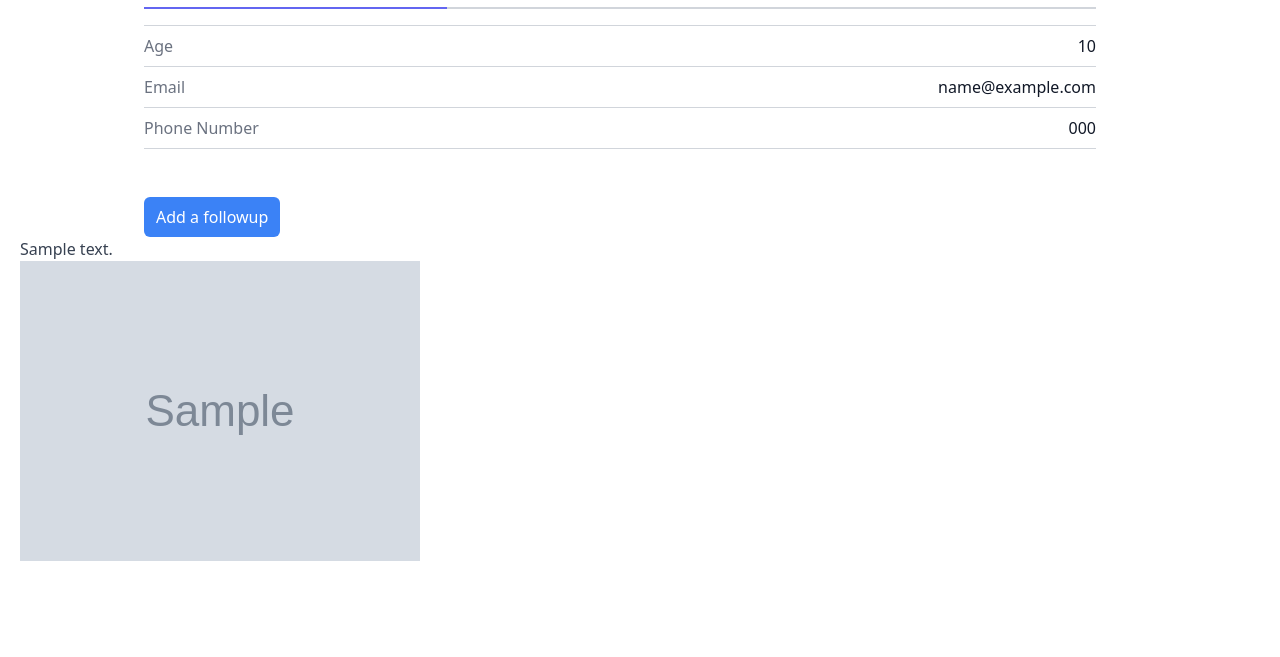
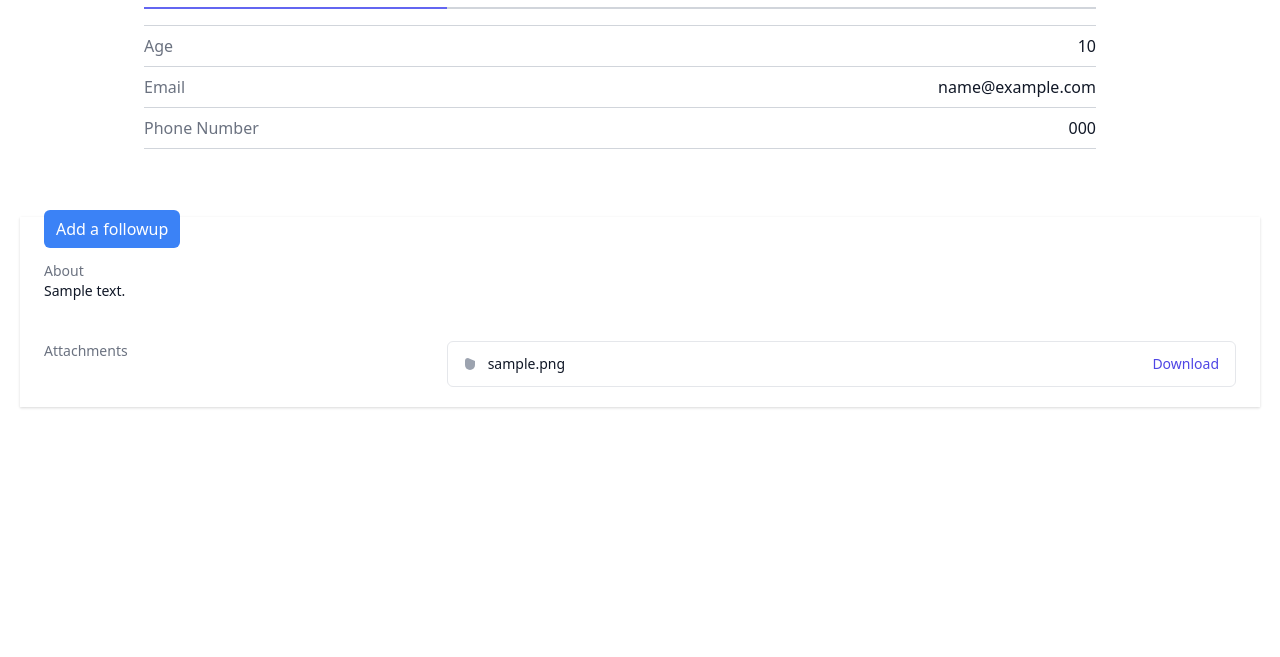
Before and after one commit to nicholas1989/CRM, a Django app: page /leads/1/ in a window 1280 px wide. Shown: the part 341-998 px from the top of the page. After the commit the page ends 844 px from the top, so only its background shows below. Run offline with Django 3.2, Linux system fonts and the light colour scheme; the first user in the database is signed in; tables that the repository leaves empty hold one stand-in row (Sample ...); some libraries are stand-ins or nearby versions.

Commit message:
Followup Create and List View

```diff
--- a/leads/templates/leads/lead_detail.html
+++ b/leads/templates/leads/lead_detail.html
@@ -39,16 +39,48 @@
                         <span class="ml-auto text-gray-900">{{ lead.phone_numbers }}</span>
                     </div>
                 </div>
-                <a href="#" class="text-white bg-blue-500 hover:bg-blue-600 px-3 py-2 rounded-md">Add a followup</a>
             </div>
-            <div>
-                {% for followup in lead.followups.all %}
-                    {{ followup.notes }}
+            {% for followup in lead.followups.all %}
+                <div class="mt-5 shadow px-4 sm:px-6">
+                    <a href="{% url 'leads:lead-followup-create' lead.pk %}" class="text-white bg-blue-500 hover:bg-blue-600 px-3 py-2 rounded-md">Add a followup</a>
+                    <div class="py-4 sm:py-5 sm:grid-cols-3 sm:gap-4">
+                        <dt class="text-sm font-medium text-gray-500">
+                            About
+                        </dt>
+                        <dd class="mt-1 text-sm text-gray-900 sm:mt-0 sm:col-span-2">
+                            {{ followup.notes }}
+                        </dd>
+                    </div>
                     {% if followup.file %}
-                        <img src="{{ followup.file.url }}" />
+                        <div class="py-4 sm:py-5 sm:grid sm:grid-cols-3 sm:gap-4">
+                            <dt class="text-sm font-medium text-gray-500">
+                                Attachments
+                            </dt>
+                            <dd class="mt-1 text-sm text-gray-900 sm:mt-0 sm:col-span-2">
+                                <ul class="border border-gray-200 rounded-md divide-y divide-gray-200">
+                                    <li class="pl-3 pr-4 py-3 flex items-center justify-between text-sm">
+                                        <div class="w-0 flex-1 flex items-center">
+                                            <!-- Heroicon name: paper-clip -->
+                                            <svg class="flex-shrink-0 h-5 w-5 text-gray-400" xmlns="http://www.w3.org/2000/svg" viewBox="0 0 20 20" fill="currentColor" aria-hidden="true">
+                                                <path fill-rule="evenodd" d="M8 4a3 3 0 00-3 3v4a5 5 0 0010 0V7al 1 0 112 0v4a7 7 0 11-14 0V7a5 5 0 0110 0v4a3 3 0 11-6 0V7a1 1 0 012 0v4a1 1 0 102 0V7a3 3 0 00-3-3z" clip-rule="evenodd" />
+                                            </svg>
+                                            <span class="ml-2 flex-1 w-0 truncate">
+                                                {{ followup.file.name }}
+                                            </span>
+
+                                        </div>
+                                        <div class="ml-4 flex-shrink-0">
+                                            <a href="{{ followup.file.url }}" download class="font-medium text-indigo-600 hover:text-indigo-500">
+                                                Download
+                                            </a>
+                                        </div>
+                                    </li>
+                                </ul>
+                            </dd>
+                        </div>
                     {% endif %}
-                {% endfor %}
-            </div>
+                </div>
+            {% endfor %}
         </div>
     </section>
     {% endblock content %}
--- a/leads/urls.py
+++ b/leads/urls.py
@@ -6,11 +6,13 @@ from .views import (
     LeadUpdateView,
     LeadDeleteView,
     AssignAgentView,
+    CategoryCreateView,
     CategoryListView,
     CategoryDetailView,
     CategoryUpdateView,
-     CategoryDeleteView,
+    CategoryDeleteView,
     LeadCategoryUpdateView,
+    FollowUpCreateView,
     LeadJsonView
 )
 
@@ -25,9 +27,11 @@ urlpatterns =[
     path('<int:pk>/assign-agent/', AssignAgentView.as_view(), name='assign-agent'),
     path('<int:pk>/category/', LeadCategoryUpdateView .as_view(), name='lead-category-update'),
     path('create/', LeadCreateView.as_view(), name='lead-create'),
+    path('create-category/', CategoryCreateView.as_view(), name='category-create'),
     path('categories/', CategoryListView.as_view(), name='category-list'),
     path('categories/<int:pk>', CategoryDetailView.as_view(), name='category-detail'),
     path('categories/<int:pk>/update/', CategoryUpdateView.as_view(), name='category-update'),
     path('categories/<int:pk>/delete/', CategoryDeleteView.as_view(), name='category-delete'),
+    path('<int:pk>/followups/create/', FollowUpCreateView.as_view(), name='lead-followup-create'),
 
 ]
--- a/leads/views.py
+++ b/leads/views.py
@@ -6,14 +6,15 @@ from django.contrib.auth.mixins import LoginRequiredMixin
 from django.http import HttpResponse, JsonResponse
 from django.views import generic
 from agents.mixins import OrganizerAndLoginRequiredMixin
-from .models import Lead, Category
+from .models import Lead, Category, FollowUp
 from .forms import (
                         LeadForm,
                         LeadModelForm,
                         CustomUserCreationForm,
                         AssignAgentForm,
                         LeadCategoryUpdateForm,
-                        CategoryModelForm
+                        CategoryModelForm,
+                        FollowupModelForm
                     )
 
 logger =logging.getLogger(__name__)
@@ -181,6 +182,19 @@ class AssignAgentView(OrganizerAndLoginRequiredMixin, generic.FormView):
         lead.save()
         return super(AssignAgentView, self).form_valid(form)
 
+class CategoryCreateView(OrganizerAndLoginRequiredMixin, generic.CreateView):
+    template_name = "leads/category_create.html"
+    form_class = CategoryModelForm
+
+    def get_success_url(self):
+        return reverse("leads:category-list")
+
+    def form_valid(self, form):
+        category = form.save(commit=False)
+        category.organization = self.request.user.userprofile
+        category.save()
+        return super(CategoryCreateView, self).form_valid(form)
+
 class CategoryListView(LoginRequiredMixin, generic.ListView):
     template_name = "leads/category_list.html"
     context_object_name = "category_list"
@@ -281,6 +295,28 @@ class LeadCategoryUpdateView(LoginRequiredMixin, generic.UpdateView):
         return reverse("leads:lead-detail", kwargs={"pk": self.get_object().id})
 
 
+class FollowUpCreateView(LoginRequiredMixin, generic.CreateView):
+    template_name = "leads/followup_create.html"
+    form_class = FollowupModelForm
+
+    def get_success_url(self):
+        return reverse("leads:lead-detail", kwargs={"pk": self.kwargs["pk"]})
+
+    def get_context_data(self, **kwargs):
+        context = super(FollowUpCreateView, self).get_context_data(**kwargs)
+        context.update ({
+            "lead": Lead.objects.get(pk=self.kwargs["pk"])
+        })
+        return context
+
+    def form_valid(self, form):
+        lead = Lead.objects.get(pk=self.kwargs["pk"])
+        followup = form.save(commit=False)
+        followup.lead = lead
+        followup.save()
+        return super(FollowUpCreateView, self).form_valid(form)
+
+
 class LeadJsonView(generic.View):
     def get(self, request, *args, **kwargs):
         qs = list(Lead.objects.all().values("first_name", "last_name", "age"))
```
Also changed, not shown: leads/forms.py (+9 -1 lines), leads/templates/leads/category_create.html (added, +16 -0 lines), leads/templates/leads/followup_create.html (added, +17 -0 lines).
